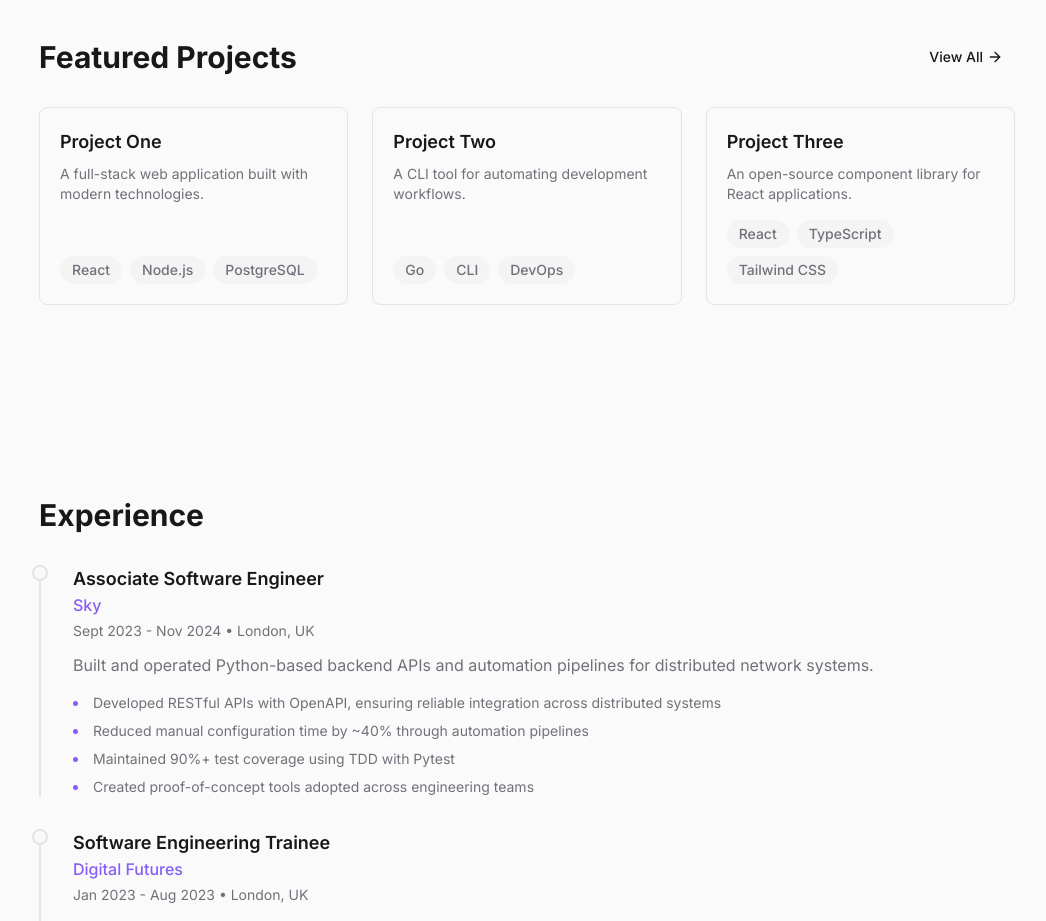
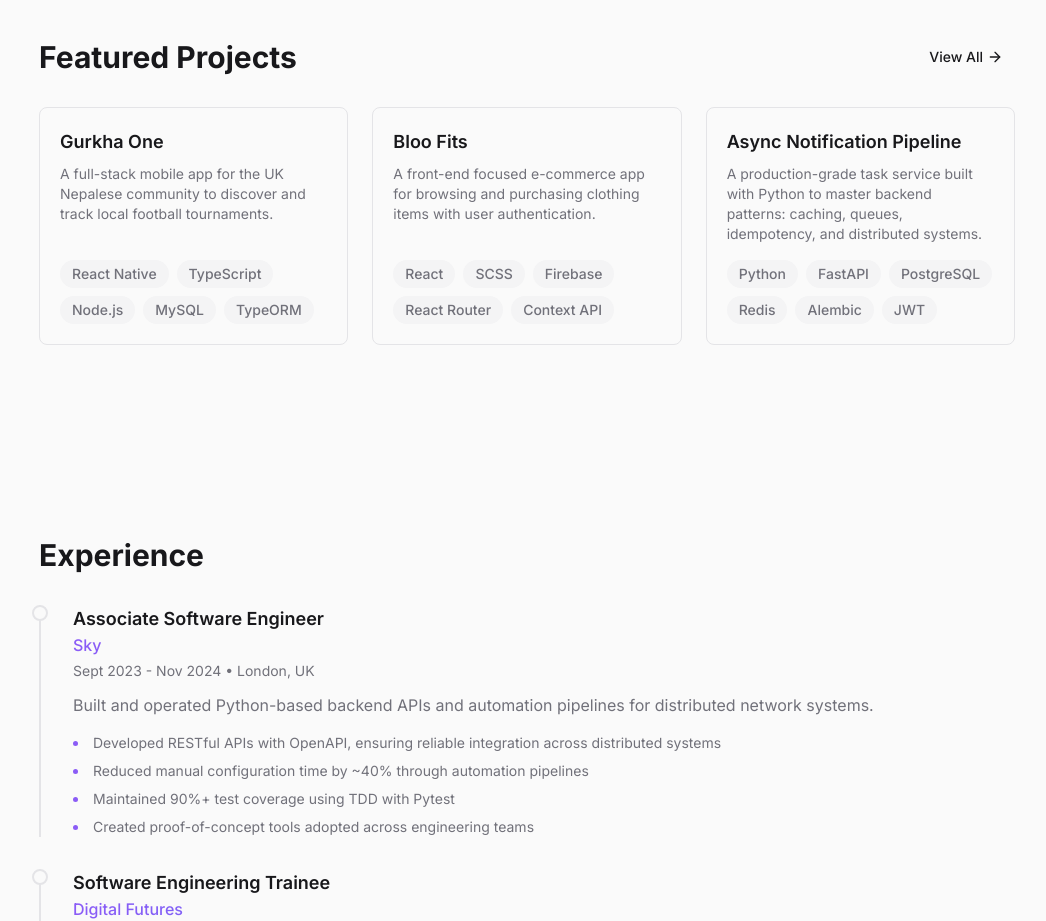
Before and after one commit to pratikpun/portfolio-v2, a Next.js app: page / in a window 1280 px wide. Shown: the part 1560-2481 px from the top of the page, without its empty margins (113-1159 px from the left). Built offline with nearby package versions, Linux system fonts and the light colour scheme.

Commit message:
modifying projects sections with updated info

```diff
--- a/app/projects/[id]/page.tsx
+++ b/app/projects/[id]/page.tsx
@@ -81,25 +81,49 @@ export default async function ProjectPage({ params }: ProjectPageProps) {
           </div>
         </FadeIn>
 
-        {project.image && (
+        {(project.images || project.image) && (
           <FadeIn delay={0.2}>
-            <div className="aspect-video bg-muted relative overflow-hidden rounded-lg mb-8">
+            {project.images && project.images.length > 0 ? (
+              <div className="grid grid-cols-1 sm:grid-cols-2 gap-4 mb-8">
+                {project.images.map((img, index) => (
+                  <div
+                    key={index}
+                    className="bg-muted relative overflow-hidden rounded-lg flex items-center justify-center p-4"
+                    style={{ minHeight: '250px' }}
+                  >
+                    <Image
+                      src={img}
+                      alt={`${project.title} screenshot ${index + 1}`}
+                      width={600}
+                      height={450}
+                      className="object-contain max-h-[400px] w-auto h-auto"
+                      priority={index === 0}
+                    />
+                  </div>
+                ))}
+              </div>
+            ) : project.image ? (
+              <div className="bg-muted relative overflow-hidden rounded-lg mb-8 flex items-center justify-center" style={{ minHeight: '300px', maxHeight: '600px' }}>
                 <Image
                   src={project.image}
                   alt={project.title}
-                fill
-                className="object-cover"
+                  width={800}
+                  height={600}
+                  className="object-contain max-h-[600px] w-auto h-auto"
                   priority
                 />
               </div>
+            ) : null}
           </FadeIn>
         )}
 
         <FadeIn delay={0.25}>
-          <div className="prose prose-neutral dark:prose-invert max-w-none mb-8">
-            <p className="text-lg text-muted-foreground">
-              {project.longDescription || project.description}
+          <div className="prose prose-neutral dark:prose-invert max-w-none mb-8 space-y-4">
+            {(project.longDescription || project.description).split('\n\n').map((paragraph, index) => (
+              <p key={index} className="text-lg text-muted-foreground">
+                {paragraph}
               </p>
+            ))}
           </div>
         </FadeIn>
 
--- a/app/projects/page.tsx
+++ b/app/projects/page.tsx
@@ -32,7 +32,7 @@ async function ProjectsContent({ searchParams }: ProjectsPageProps) {
       <div key={activeTag || "all"} className="grid gap-6 md:grid-cols-2 lg:grid-cols-3">
         {filteredProjects.map((project, index) => (
           <FadeIn key={project.id} delay={0.05 * index} className="h-full">
-            <ProjectCard project={project} />
+            <ProjectCard project={project} showImage={false} />
           </FadeIn>
         ))}
       </div>
--- a/components/projects/ProjectCard.tsx
+++ b/components/projects/ProjectCard.tsx
@@ -5,22 +5,14 @@ import type { Project } from "@/lib/types";
 
 interface ProjectCardProps {
   project: Project;
+  showImage?: boolean;
 }
 
-export default function ProjectCard({ project }: ProjectCardProps) {
+export default function ProjectCard({ project, showImage = true }: ProjectCardProps) {
   return (
     <Link href={`/projects/${project.id}`} className="block h-full">
       <article className="group h-full flex flex-col rounded-lg border border-border bg-background overflow-hidden transition-colors hover:border-violet-500">
-        {project.image && (
-          <div className="aspect-video bg-muted relative overflow-hidden flex-shrink-0">
-            <Image
-              src={project.image}
-              alt={project.title}
-              fill
-              className="object-cover transition-transform group-hover:scale-105"
-            />
-          </div>
-        )}
+
         <div className="p-5 flex flex-col flex-grow">
           <h3 className="text-lg font-semibold text-foreground mb-2 group-hover:text-gradient-accent transition-colors">
             {project.title}
@@ -34,6 +26,16 @@ export default function ProjectCard({ project }: ProjectCardProps) {
             ))}
           </div>
         </div>
+        {showImage && (project.images?.[0] || project.image) && (
+          <div className="aspect-video bg-muted relative overflow-hidden flex-shrink-0">
+            <Image
+              src={project.images?.[0] || project.image!}
+              alt={project.title}
+              fill
+              className="object-contain transition-transform group-hover:scale-105"
+            />
+          </div>
+        )}
       </article>
     </Link>
   );
--- a/components/sections/Projects.tsx
+++ b/components/sections/Projects.tsx
@@ -37,7 +37,7 @@ export default function Projects() {
       <div className="grid gap-6 md:grid-cols-2 lg:grid-cols-3">
         {projects.slice(0, 3).map((project, index) => (
           <FadeIn key={project.id} delay={0.1 * index} className="h-full">
-            <ProjectCard project={project} />
+            <ProjectCard project={project} showImage={false} />
           </FadeIn>
         ))}
       </div>
--- a/data/projects.json
+++ b/data/projects.json
@@ -1,61 +1,37 @@
 {
   "projects": [
     {
-      "id": "project-one",
-      "title": "Project One",
-      "description": "A full-stack web application built with modern technologies.",
-      "longDescription": "This project demonstrates building a scalable web application using React, Node.js, and PostgreSQL. It features real-time updates, authentication, and a responsive design.",
-      "tags": ["React", "Node.js", "PostgreSQL"],
+      "id": "gurkha-one",
+      "title": "Gurkha One",
+      "description": "A full-stack mobile app for the UK Nepalese community to discover and track local football tournaments.",
+      "longDescription": "Built as my final year dissertation project, Gurkha One is a React Native mobile application designed for the Nepalese community in the UK. The app allows users to browse past, current, and upcoming football tournaments, create and manage their profiles, and stay connected with local football events. The backend is powered by Node.js with Express and TypeScript, using TypeORM for database management with token-based authentication. This project marked the beginning of my full-stack development journey, focusing on iOS development and RESTful API design.\n\nThrough this project, I developed key software engineering skills including gathering and incorporating user feedback, iterative delivery with continuous improvements, conducting user research to understand community needs, requirements analysis, and agile project management. These experiences shaped my approach to building user-centred applications.",
+      "tags": ["React Native", "TypeScript", "Node.js", "MySQL", "TypeORM"],
       "links": {
-        "live": "https://project-one.com",
-        "github": "https://github.com/username/project-one"
+        "github": "https://github.com/pratikpun/Gurkha-One-App"
+      },
+      "featured": true,
+      "images": ["/images/projects/finalDashboard.png", "/images/projects/teamSCREEN.png"]
+    },
+    {
+      "id": "bloo-fits",
+      "title": "Bloo Fits",
+      "description": "A front-end focused e-commerce app for browsing and purchasing clothing items with user authentication.",
+      "longDescription": "Bloo Fits is an e-commerce application built to deepen my understanding of front-end development with React. The project features product browsing with nested routing, a shopping cart with quantity tracking, and user authentication. I used React Router DOM for declarative navigation, React Context API for global state management, and Firebase for authentication and data storage to keep the focus on front-end learning without building a custom backend.\n\nKey skills developed include component-based architecture, client-side routing patterns, state management with Context API, and integrating third-party services like Firebase.",
+      "tags": ["React", "SCSS", "Firebase", "React Router", "Context API"],
+      "links": {
+        "github": "https://github.com/pratikpun/bloo-fits"
       },
       "featured": true
-    },
-    {
-      "id": "project-two",
-      "title": "Project Two",
-      "description": "A CLI tool for automating development workflows.",
-      "longDescription": "A command-line tool built with Go that streamlines common development tasks including code generation, testing, and deployment.",
-      "tags": ["Go", "CLI", "DevOps"],
+    },{
+      "id": "async-pipeline",
+      "title": "Async Notification Pipeline",
+      "description": "A production-grade task service built with Python to master backend patterns: caching, queues, idempotency, and distributed systems.",
+      "longDescription": "An async notification pipeline system designed to explore and implement production-level backend engineering patterns in Python. The project covers the full spectrum of modern backend development: RESTful API design with proper validation and DTOs, PostgreSQL with Alembic migrations, JWT authentication, Redis caching, background job processing, and distributed messaging patterns.\n\nKey patterns implemented include idempotency for safe retries, rate limiting, circuit breakers, the outbox pattern for reliable event publishing, and dead-letter queues for failure handling. These are foundational patterns used across industries like fintech, e-commerce, SaaS platforms, and any system requiring reliable notification delivery, task scheduling, or event-driven architecture at scale.",
+      "tags": ["Python", "FastAPI", "PostgreSQL", "Redis", "Alembic", "JWT"],
       "links": {
-        "github": "https://github.com/username/project-two"
+        "github": "https://github.com/pratikpun/Async-Notification-Pipeline-System"
       },
       "featured": true
-    },
-    {
-      "id": "project-three",
-      "title": "Project Three",
-      "description": "An open-source component library for React applications.",
-      "longDescription": "A collection of accessible, customizable React components built with TypeScript and styled with Tailwind CSS.",
-      "tags": ["React", "TypeScript", "Tailwind CSS"],
-      "links": {
-        "live": "https://project-three.dev",
-        "github": "https://github.com/username/project-three"
-      },
-      "featured": true
-    },
-    {
-      "id": "project-four",
-      "title": "Project Four",
-      "description": "A mobile-first e-commerce platform.",
-      "longDescription": "An e-commerce solution with a focus on mobile experience, featuring fast checkout, real-time inventory, and seamless payments.",
-      "tags": ["Next.js", "TypeScript", "Stripe"],
-      "links": {
-        "live": "https://project-four.shop"
-      },
-      "featured": false
-    },
-    {
-      "id": "project-five",
-      "title": "Project Five",
-      "description": "A data visualization dashboard for analytics.",
-      "longDescription": "An interactive dashboard that visualizes complex data sets with charts, graphs, and real-time updates.",
-      "tags": ["React", "D3.js", "Python"],
-      "links": {
-        "github": "https://github.com/username/project-five"
-      },
-      "featured": false
     }
   ]
 }
--- a/lib/types.ts
+++ b/lib/types.ts
@@ -37,6 +37,7 @@ export interface Project {
   description: string;
   longDescription?: string;
   image?: string;
+  images?: string[];
   tags: string[];
   links: ProjectLinks;
   featured: boolean;
```
Also changed, not shown: public/images/projects/finalDashboard.png (added), public/images/projects/teamSCREEN.png (added). Lines whose indentation alone changed are shown as unchanged.
